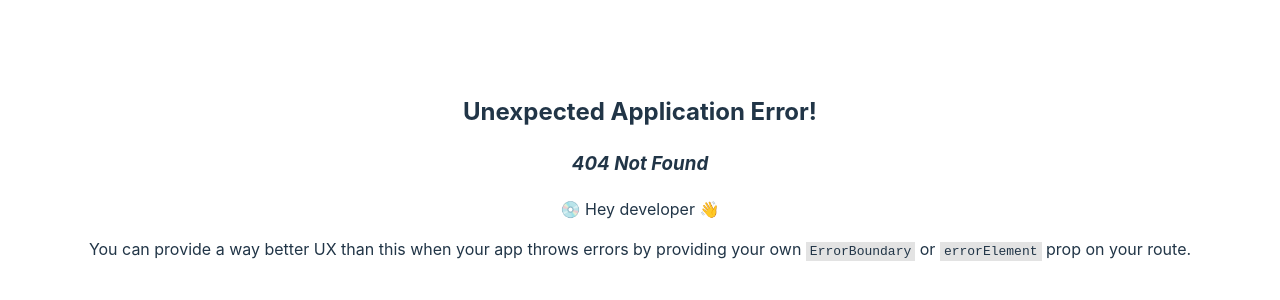
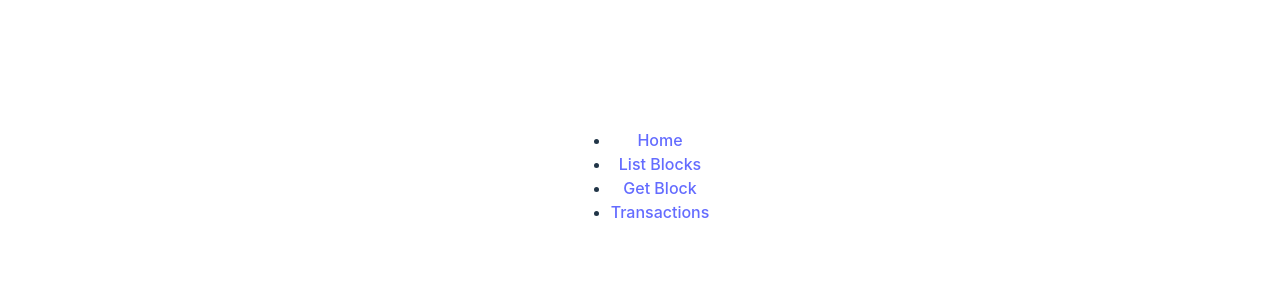
Before and after one commit to rowpacmal/marwcoin, a React (Vite) app in the folder frontend/: page /getBlock in a window 1280 px wide. Before the commit this address had no page. Shown: the part 224-524 px from the top of the page. Built offline with nearby package versions, Linux system fonts and the light colour scheme.

Commit message:
Created the router and pages for the frontend.

```diff
--- a/frontend/src/Layout.jsx
+++ b/frontend/src/Layout.jsx
@@ -1 +1,25 @@
-export const Layout = () => {};
+import { Outlet, NavLink } from 'react-router-dom';
+import React from 'react';
+
+export const Layout = () => {
+  return (
+    <div>
+      <nav>
+        <ul>
+          <li>
+            <NavLink to='/'>Home</NavLink>
+          </li>
+          <li>
+            <NavLink to='/listBlocks'>List Blocks</NavLink>
+          </li>
+          <li>
+            <NavLink to='/getBlock'>Get Block</NavLink>
+          </li>
+          <li>
+            <NavLink to='/transactions'>Transactions</NavLink>
+          </li>
+        </ul>
+      </nav>
+    </div>
+  );
+};
--- a/frontend/src/Router.jsx
+++ b/frontend/src/Router.jsx
@@ -1,5 +1,10 @@
-import { createBrowserRouter } from "react-router-dom";
-import { Layout } from "./Layout";
+import { createBrowserRouter } from 'react-router-dom';
+import { Layout } from './Layout';
+import { Home } from './pages/Home';
+import { GetBlock } from './pages/GetBlock';
+import { ListBlocks } from './pages/ListBlocks';
+import { Transactions } from './pages/Transactions';
+import { NotFound } from './pages/NotFound';
 
 // You can add new routes in the children array to render pages.
 
@@ -8,8 +13,23 @@ import { Layout } from "./Layout";
 
 export const router = createBrowserRouter([
   {
-    path: "/",
+    path: '/',
     element: <Layout />,
-    children: [],
+    errorElement: <NotFound />,
+    children: [
+      { index: true, element: <Home /> },
+      {
+        path: '/getBlock',
+        element: <GetBlock />,
+      },
+      {
+        path: '/transactions',
+        element: <Transactions />,
+      },
+      {
+        path: '/listBlocks',
+        element: <ListBlocks />,
+      },
+    ],
   },
 ]);
--- /dev/null
+++ b/frontend/src/pages/GetBlock.jsx
@@ -0,0 +1,10 @@
+import React from 'react';
+
+export const GetBlock = () => {
+  return (
+    <div>
+      <h1>GetBlock</h1>
+      <p>This is the GetBlockPage.</p>
+    </div>
+  );
+};
--- /dev/null
+++ b/frontend/src/pages/Home.jsx
@@ -0,0 +1,10 @@
+import React from 'react';
+
+export const Home = () => {
+  return (
+    <div>
+      <h1>Home</h1>
+      <p>This is the HomePage.</p>
+    </div>
+  );
+};
--- /dev/null
+++ b/frontend/src/pages/ListBlocks.jsx
@@ -0,0 +1,10 @@
+import React from 'react';
+
+export const ListBlocks = () => {
+  return (
+    <div>
+      <h1>listBlocks</h1>
+      <p>This is the listBlocksPage.</p>
+    </div>
+  );
+};
--- /dev/null
+++ b/frontend/src/pages/NotFound.jsx
@@ -0,0 +1,5 @@
+import React from 'react';
+
+export const NotFound = () => {
+  return <h2>Oj, något gick fel. Sidan kunde inte hittas.</h2>;
+};
--- /dev/null
+++ b/frontend/src/pages/Transactions.jsx
@@ -0,0 +1,10 @@
+import React from 'react';
+
+export const Transactions = () => {
+  return (
+    <div>
+      <h1>Transactions</h1>
+      <p>This is the TransactionsPage.</p>
+    </div>
+  );
+};
```
Also changed, not shown: frontend/src/assets/styles/getBlock.css (added), frontend/src/assets/styles/home.css (added), frontend/src/assets/styles/listBlocks.css (added), frontend/src/assets/styles/transactions.css (added), 1 other file (tests, documents, lock files or other folders).
